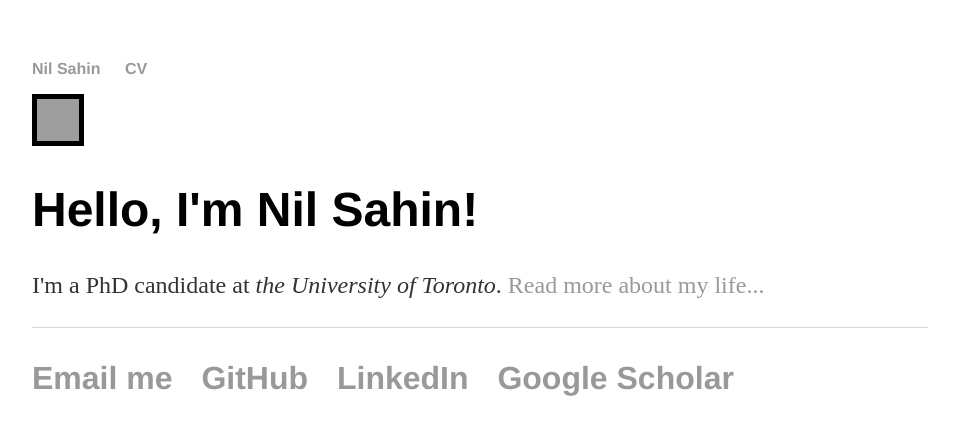
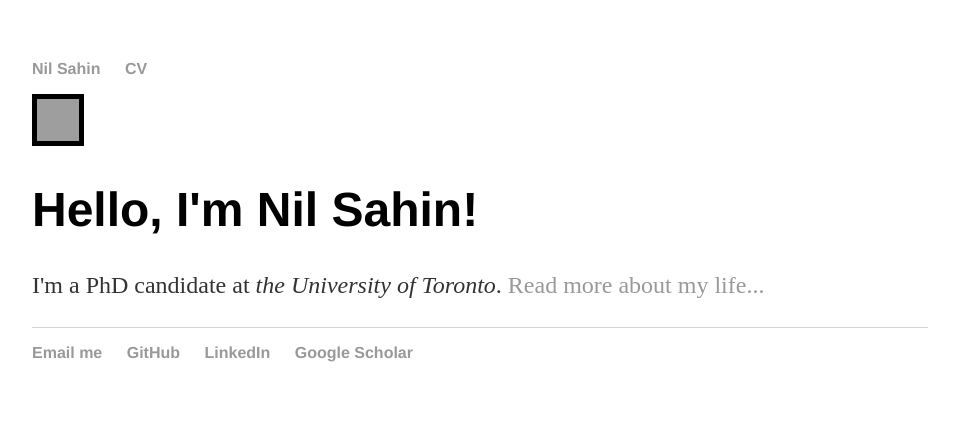
Before and after one commit to nsahin/nsahin.github.io, a Jekyll site: the page built from index.html, in a window 1280 px wide. Shown: the top 435 px of the page, without its empty margins (160-1119 px from the left). Built offline with Jekyll 4.4.1, drawn with Linux system fonts in a browser that asks for light colours; grey boxes are pictures that could not be loaded.

Commit message:
Update main.css

```diff
--- a/css/main.css
+++ b/css/main.css
@@ -30,7 +30,7 @@ p {
 }
 footer {
     border-top: 1px solid #d5d5d5;
-    font-size: 2em;
+    font-size: 1em;
 }
 
 ul.posts {
```
